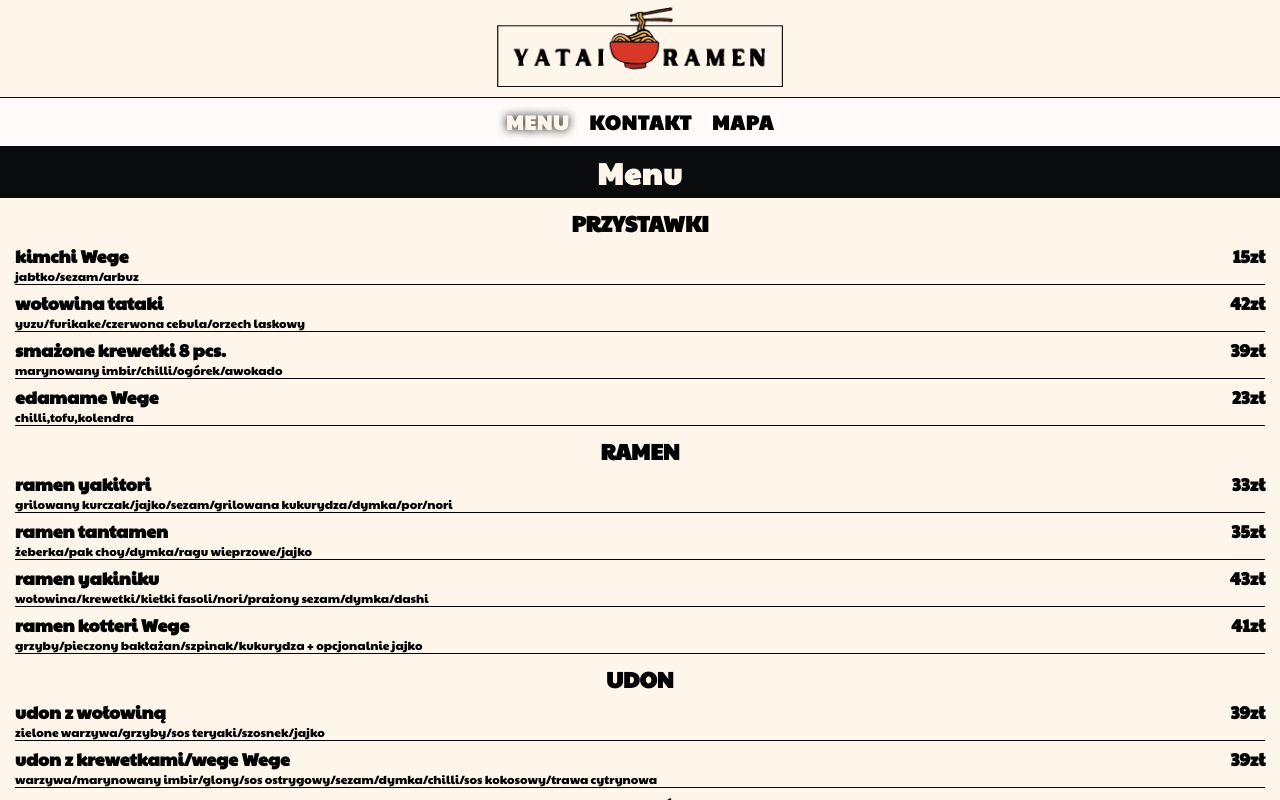
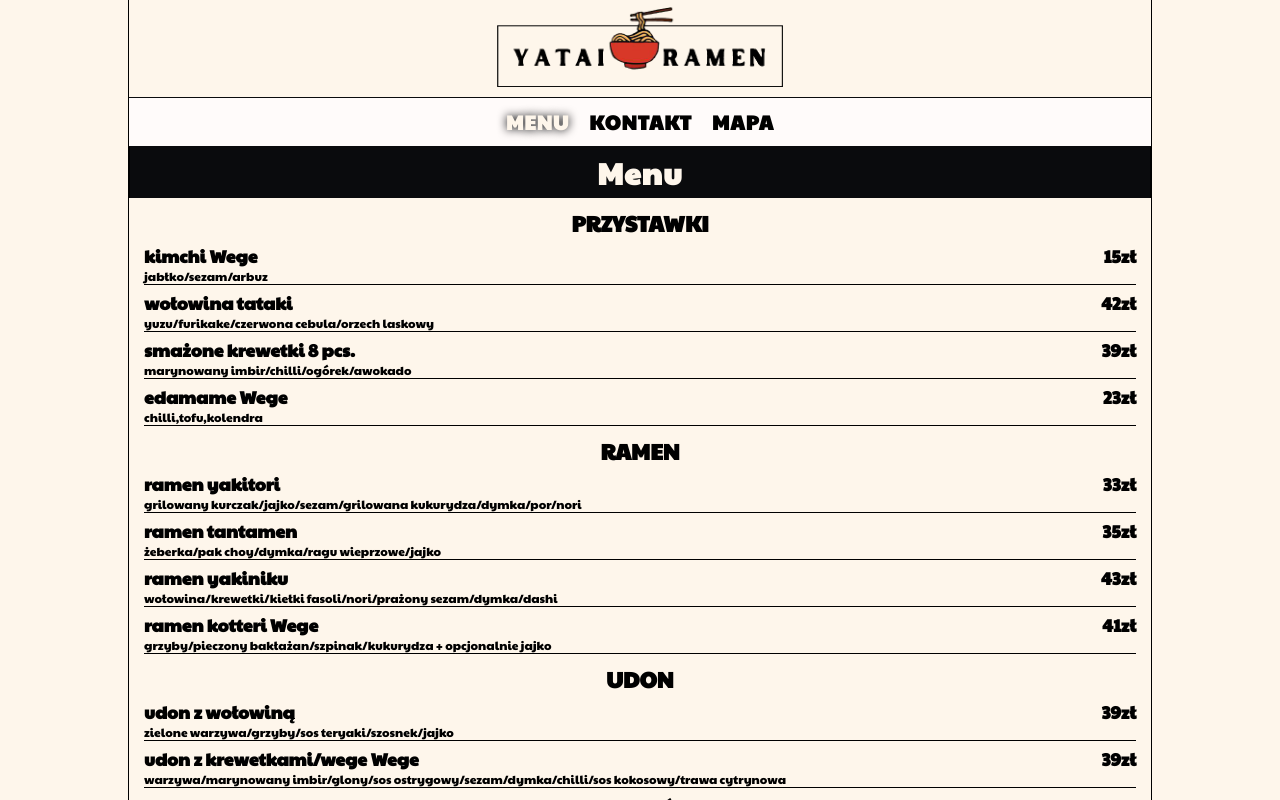
Before and after one commit to Dsrkblood/Yatai-Ramen, a React (Vite) app: page / in a window 1280 px wide. Shown: the top 800 px of the page. Built offline with nearby package versions, Linux system fonts and the light colour scheme.

Commit message:
Update index.css
Adding a border on larger screens. Scaling the entire page to 80% of the page.

```diff
--- a/src/index.css
+++ b/src/index.css
@@ -35,7 +35,7 @@ header {
 	flex-direction: column;
 	align-items: center;
 	background-color: var(--primary);
-	width: 100vw;
+	width: 100%;
 }
 
 header .logo {
@@ -163,6 +163,7 @@ section .contact-info .social-media .instagram {
 section iframe {
 	width: 100%;
 	height: 100%;
+	border: none;
 }
 section.map {
 	height: calc(100% - 60px);
@@ -205,3 +206,20 @@ footer p {
 	text-align: center;
 	color: var(--primary);
 }
+
+@media screen and (min-width: 992px) {
+	body {
+		display: flex;
+		align-items: center;
+		justify-content: center;
+	}
+	#root {
+		width: 80%;
+	}
+	main,
+	header,
+	nav {
+		border-left: 1px solid black;
+		border-right: 1px solid black;
+	}
+}
```
